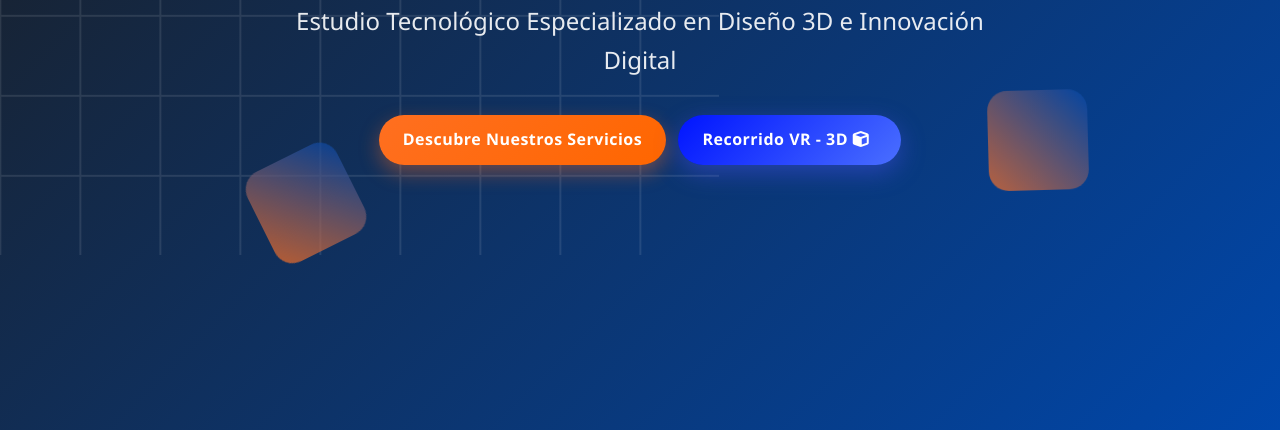
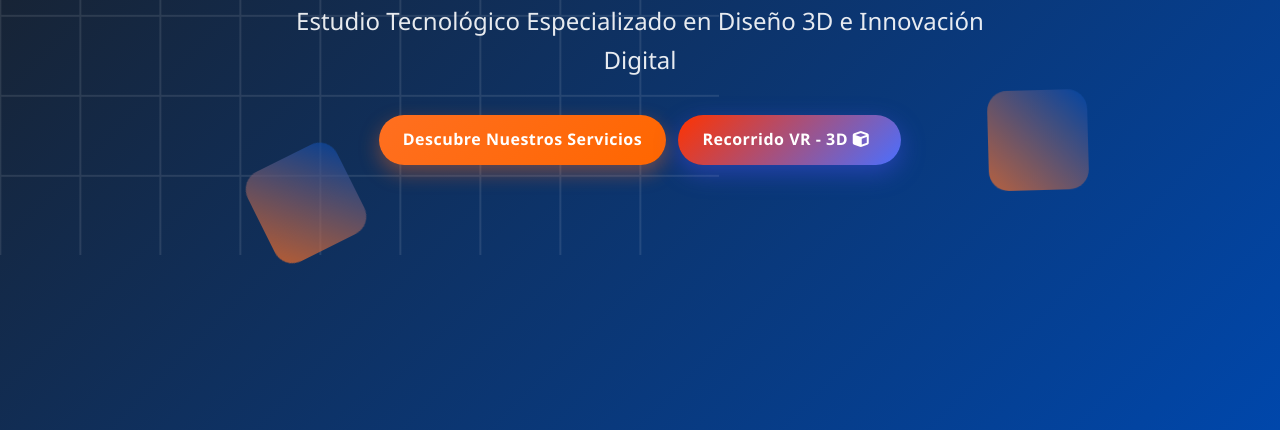
Before and after one commit to felixgarme/Axolution, a plain HTML site: page index.html in a window 1280 px wide. Shown: the part 370-800 px from the top of the page. Drawn offline with Linux system fonts and the light colour scheme.

Commit message:
v0.3.9 ()

```diff
--- a/assets/css/index.css
+++ b/assets/css/index.css
@@ -190,7 +190,7 @@ nav {
 
 /* efecto especial en "recorrido" (clase adicional para CTA) */
 .recorrido {
-    background: linear-gradient(135deg, #0014ff, #4a6fff) !important;
+    background: linear-gradient(135deg, #ff3300, #4a6fff) !important;
     box-shadow: 0 8px 25px rgba(80, 83, 255, 0.4);
 }
 
```
